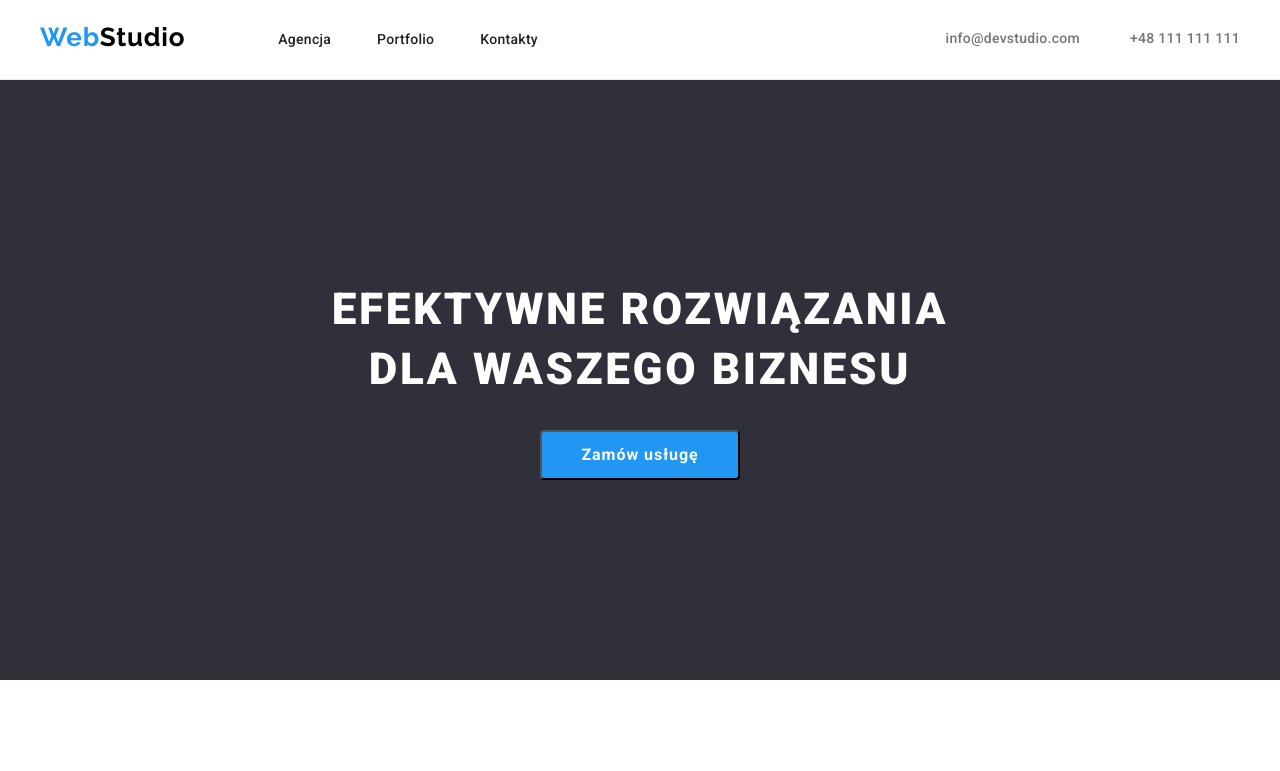
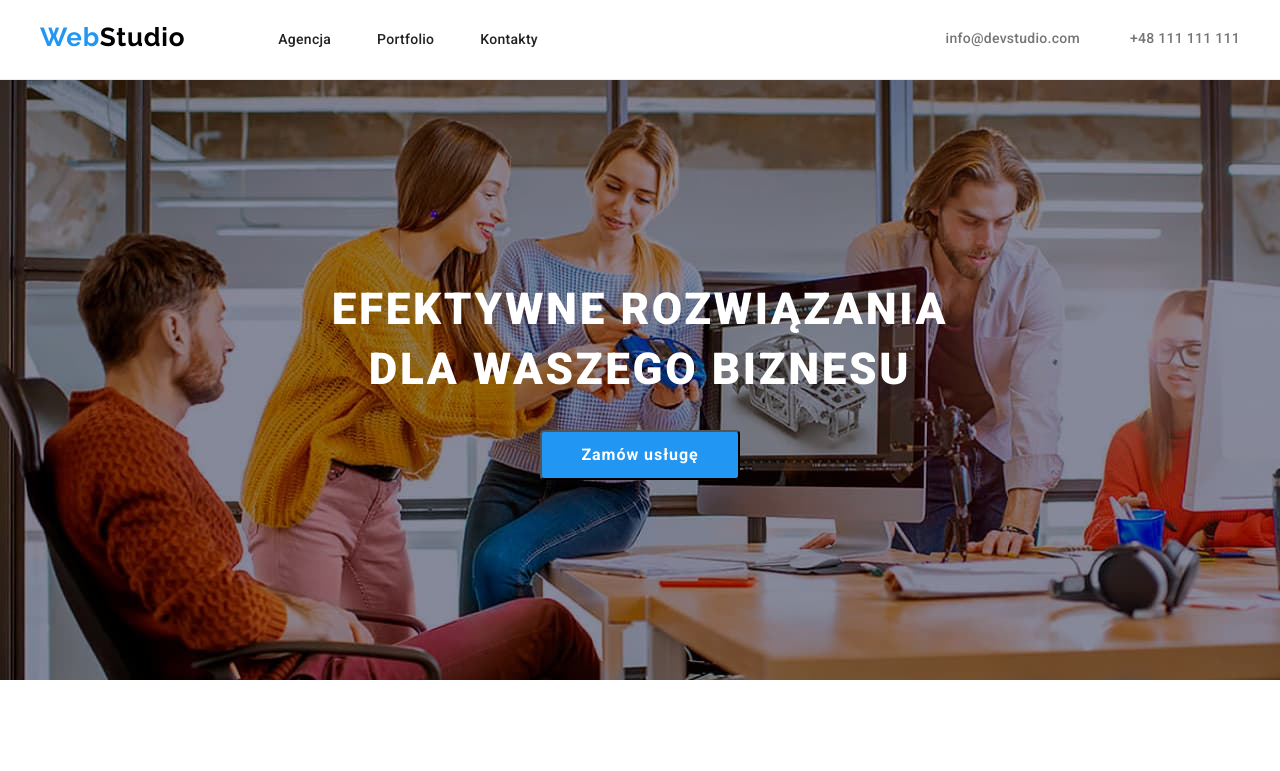
Before and after one commit to SzymonSleboda/goit-markup-hw-04, a plain HTML site: page index.html in a window 1280 px wide. Shown: the top 771 px of the page. Drawn offline with nearby package versions, Linux system fonts and the light colour scheme.

Commit message:
dodałem obrazek

```diff
--- a/styles.css
+++ b/styles.css
@@ -138,6 +138,7 @@ body {
   background-color: #2f303a;
   margin: inherit;
   padding-bottom: 30px;
+  background: none;
 }
 
 .button-order-service {
@@ -331,6 +332,12 @@ body {
 }
 .firstsection {
   justify-content: center;
+  background-image: url("/images/imag.jpg");
+  background-color: #2f303a66;
+  object-fit: cover;
+  display: block;
+  height: 100%;
+  width: 100%;
 }
 .botsection {
   margin-left: 215px;
```
Also changed, not shown: images/Img Overlay.jpg (added), images/imag.jpg (added), images/img.jpg.
